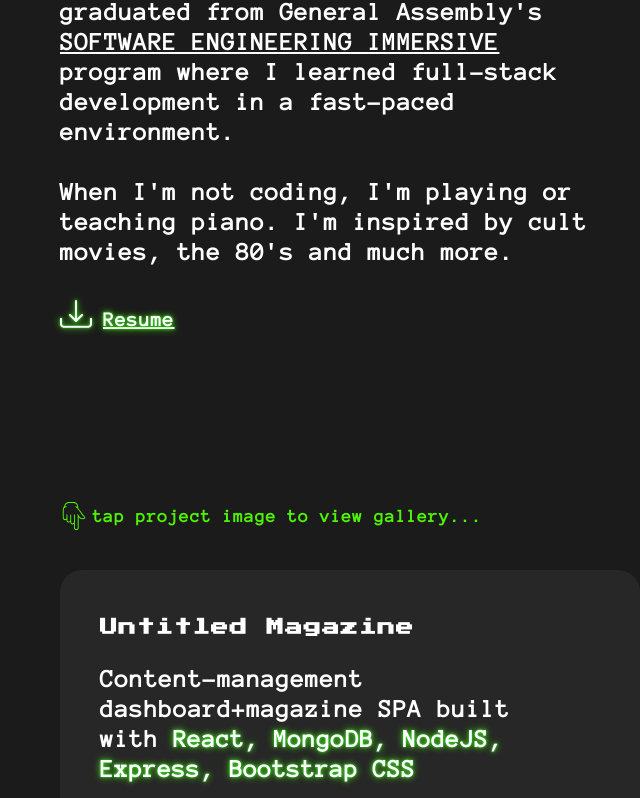
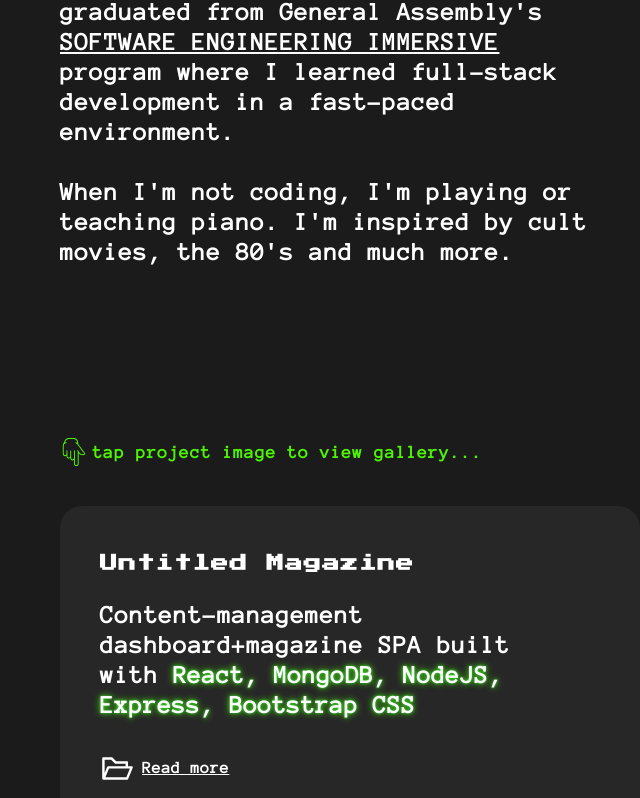
Before and after one commit to tatyanakarlen/PortfolioWebsite, a React (Create React App) app: page / in a window 1280 px wide. Shown: the part 1197-1995 px from the top of the page, without its empty margins (290-930 px from the left). Built offline with nearby package versions, Linux system fonts and the light colour scheme; a web font is replaced by a local one.

Commit message:
removed download link

```diff
--- a/src/components/About/About.jsx
+++ b/src/components/About/About.jsx
@@ -25,21 +25,14 @@ const About = () => {
         When I'm not coding, I'm playing or teaching piano. I'm inspired by cult movies, the 80's and much more.
       </p>
 
-      {isMobile ? (
+      {isMobile &&
         <a class="social-links" href={resumeLink} target="_blank">
           <div className="download">
             <i id="download-icon" class="bi bi-download"></i>
             <h1>Resume</h1>
           </div>
         </a>
-      ) : (
-        <a class="social-links" href={certificateLink} target="_blank">
-          <div className="download">
-            <i id="download-icon" class="bi bi-download"></i>
-            <h1>Resume</h1>
-          </div>
-        </a>
-      )}
+}
     </div>
   );
 };
```
